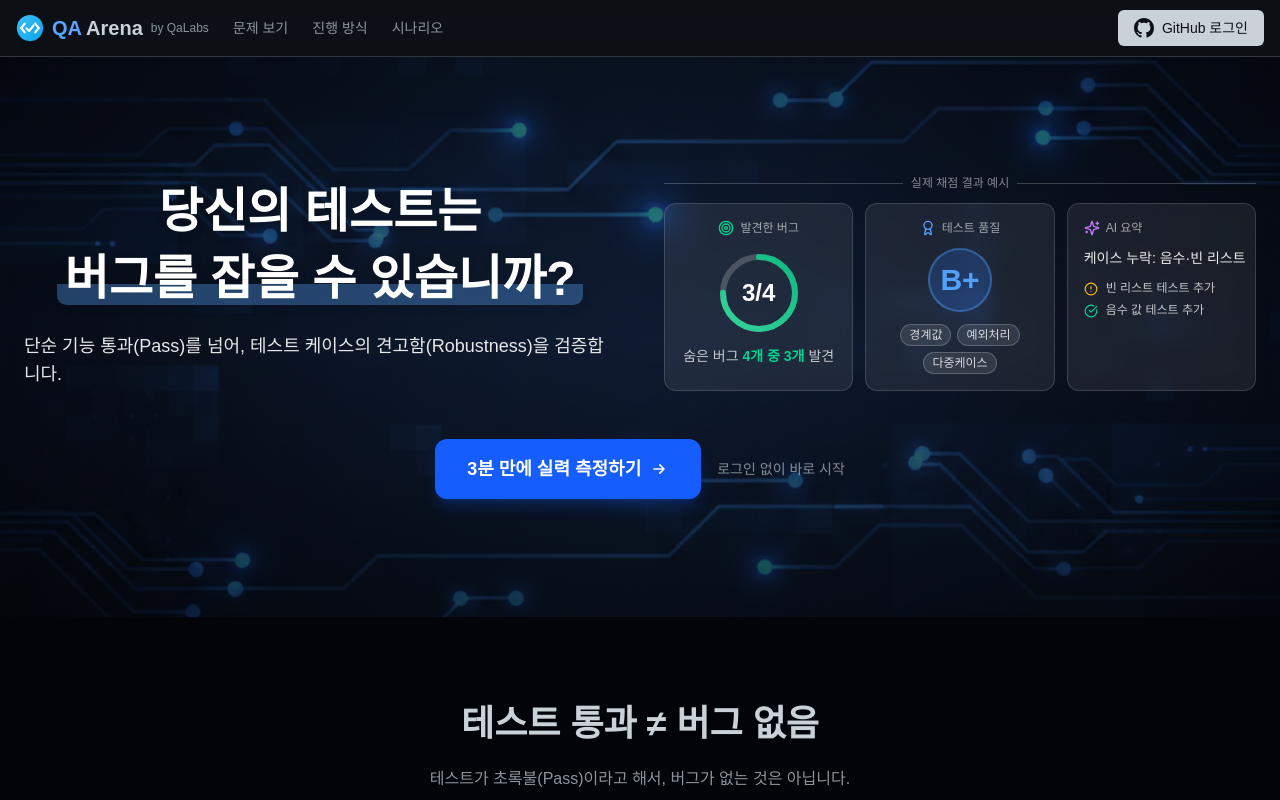
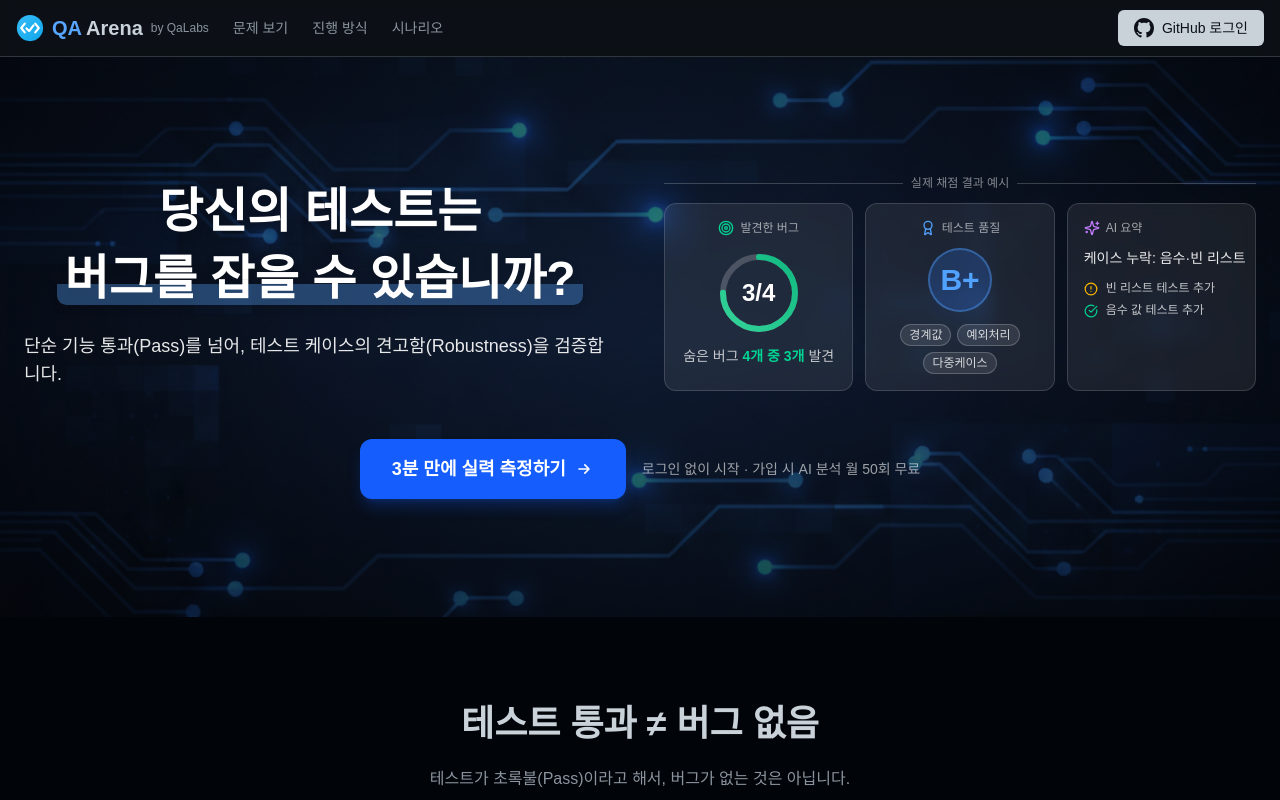
Before and after one commit to JunghyunRyu/qa_labs, a Next.js app in the folder frontend/: page / in a window 1280 px wide. Shown: the top 800 px of the page. Built offline with nearby package versions, Linux system fonts and the light colour scheme; no server answers.

Commit message:
copy(home): AI 토큰 무료 제공 안내 문구 추가

```diff
--- a/frontend/app/page.tsx
+++ b/frontend/app/page.tsx
@@ -304,7 +304,7 @@ export default function Home() {
                 <path strokeLinecap="round" strokeLinejoin="round" strokeWidth={2} d="M13 7l5 5m0 0l-5 5m5-5H6" />
               </svg>
             </Link>
-            <span className="text-white/50 text-sm">로그인 없이 바로 시작</span>
+            <span className="text-white/60 text-sm">로그인 없이 시작 · 가입 시 AI 분석 월 50회 무료</span>
           </div>
         </div>
       </section>
@@ -554,7 +554,7 @@ export default function Home() {
     </div>
 
     <p className="mt-6 text-sm text-[var(--text-muted)]">
-      회원가입 없이도 시작할 수 있어요.
+      회원가입 없이 시작 · 가입 시 AI 분석 월 50회 무료
     </p>
   </div>
 </section>
```
